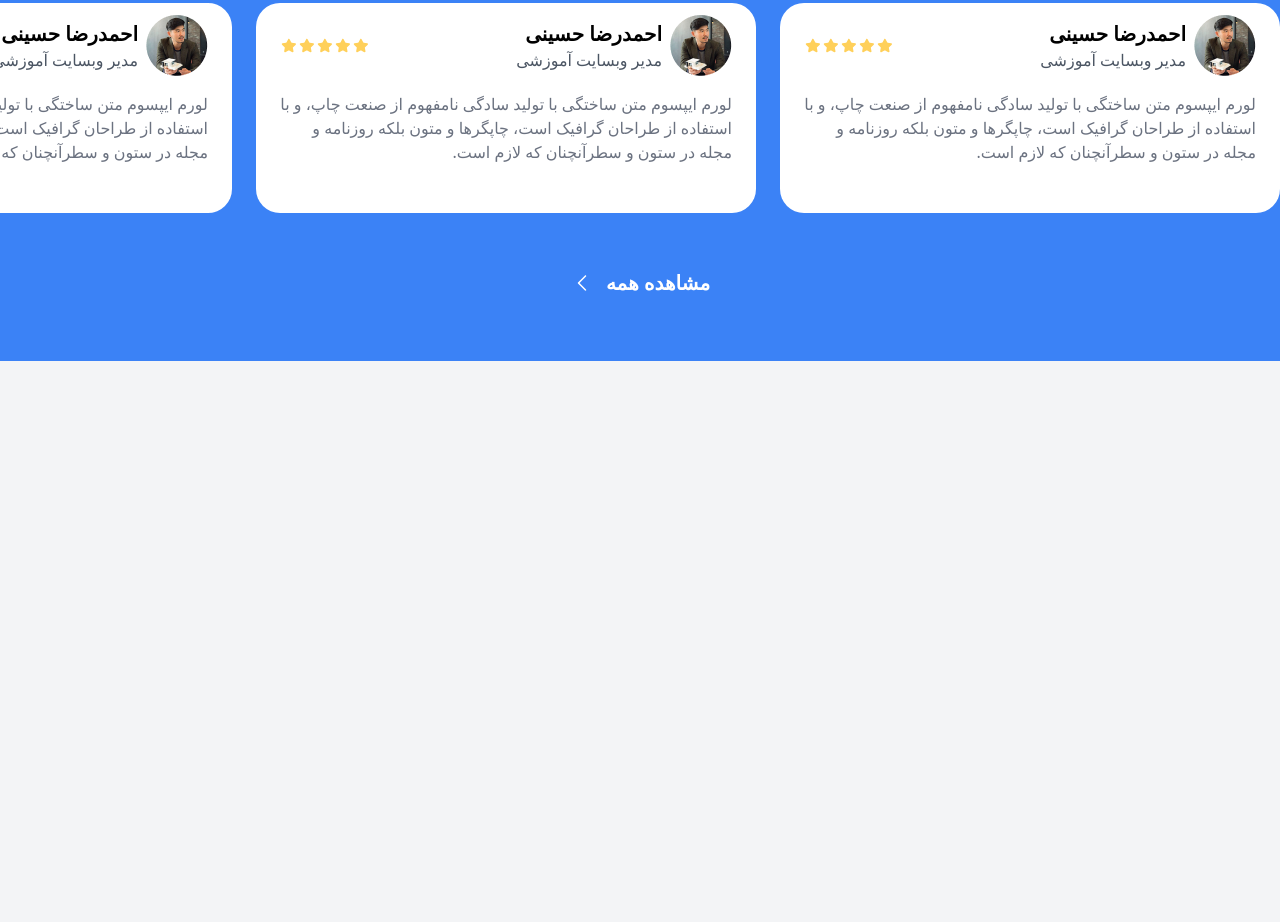
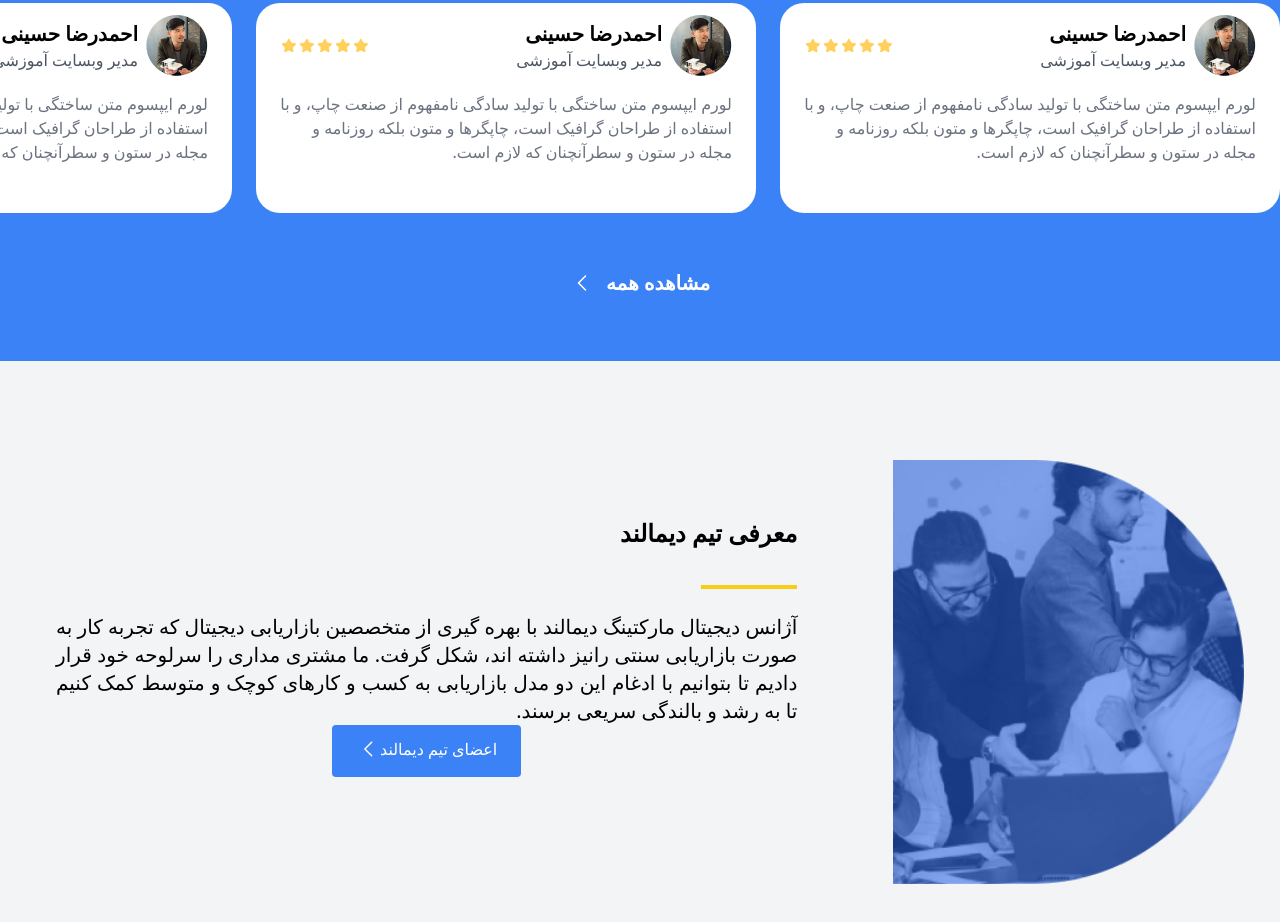
Before and after one commit to RoHa95/Demaland-Demo, a website: page public/index.html in a window 1280 px wide. Shown: the part 3602-4524 px from the top of the page. Before the commit the page ends 3963 px from the top, so only its background shows below. Drawn offline with Linux system fonts and the light colour scheme.

Commit message:
compeleted introduce me section

```diff
--- a/public/index.html
+++ b/public/index.html
@@ -801,7 +801,9 @@
     </div>
     <!-- Comments from our customers -->
     <div class="w-full bg-blue-500">
-      <div class="w-full container mx-auto 2xl:max-w-7xl flex flex-col gap-y-6 pb-6">
+      <div
+        class="w-full container mx-auto 2xl:max-w-7xl flex flex-col gap-y-6 pb-6"
+      >
         <div
           class="flex justify-start items-center pt-16 gap-x-3 text-white font-bold text-3xl"
         >
@@ -871,7 +873,9 @@
             <circle cx="8" cy="8" r="8" fill="white" fill-opacity="0.26" />
           </svg>
         </div>
-        <div class="flex justify-between items-center w-full overflow-x-scroll gap-x-6 pb-8 scrollbar-hidden">
+        <div
+          class="flex justify-between items-center w-full overflow-x-scroll gap-x-6 pb-8 scrollbar-hidden"
+        >
           <!-- card 1 -->
           <div
             class="flex flex-col bg-white rounded-3xl min-w-[500px] min-h-[210px] h-fit py-3 px-6 gap-y-4"
@@ -1277,18 +1281,63 @@
               در ستون و سطرآنچنان که لازم است.
             </div>
           </div>
-
         </div>
-        <div class=" flex justify-center items-center gap-x-3 pb-10">
-          <div class=" font-bold text-xl text-white cursor-pointer">مشاهده همه</div>
-          <svg width="24" height="24" viewBox="0 0 24 24" fill="none" xmlns="http://www.w3.org/2000/svg">
-            <path d="M16.0303 4.46967C16.2966 4.73594 16.3208 5.1526 16.1029 5.44621L16.0303 5.53033L9.561 12L16.0303 18.4697C16.2966 18.7359 16.3208 19.1526 16.1029 19.4462L16.0303 19.5303C15.7641 19.7966 15.3474 19.8208 15.0538 19.6029L14.9697 19.5303L7.96967 12.5303C7.7034 12.2641 7.6792 11.8474 7.89705 11.5538L7.96967 11.4697L14.9697 4.46967C15.2626 4.17678 15.7374 4.17678 16.0303 4.46967Z" fill="white"/>
+        <div class="flex justify-center items-center gap-x-3 pb-10">
+          <div class="font-bold text-xl text-white cursor-pointer">
+            مشاهده همه
+          </div>
+          <svg
+            width="24"
+            height="24"
+            viewBox="0 0 24 24"
+            fill="none"
+            xmlns="http://www.w3.org/2000/svg"
+          >
+            <path
+              d="M16.0303 4.46967C16.2966 4.73594 16.3208 5.1526 16.1029 5.44621L16.0303 5.53033L9.561 12L16.0303 18.4697C16.2966 18.7359 16.3208 19.1526 16.1029 19.4462L16.0303 19.5303C15.7641 19.7966 15.3474 19.8208 15.0538 19.6029L14.9697 19.5303L7.96967 12.5303C7.7034 12.2641 7.6792 11.8474 7.89705 11.5538L7.96967 11.4697L14.9697 4.46967C15.2626 4.17678 15.7374 4.17678 16.0303 4.46967Z"
+              fill="white"
+            />
           </svg>
-
         </div>
       </div>
     </div>
+    <!-- introduce me -->
+    <div class="w-full container mx-auto 2xl:max-w-7xl mt-12 mb-24">
+      <div class="w-full h-[475px] flex items-center justify-between">
+        <div class="w-1/3 h-full relative flex items-end">
 
+          <img
+            src="/assets/images/group.png"
+            alt="bg"
+            class="absolute z-20 bottom-0 left-4 pl-6 h-[424px]"
+          />
+        </div>
+        <div class="w-2/3 flex flex-col p-14 items-center">
+          <div class=" w-full flex items-center justify-start">
+            <div class="font-bold text-2xl mb-9">
+              معرفی تیم دیمالند          </div>
+          </div>
+
+          <div class="w-full flex items-center justify-start">
+            <div class="bg-yellow-400 h-1 w-24"></div>
+          </div>
+
+          <div class="text-xl font-thin pt-6 text-justify">
+            آژانس دیجیتال مارکتینگ دیمالند با بهره گیری از متخصصین بازاریابی
+            دیجیتال که تجربه کار به صورت بازاریابی سنتی رانیز داشته اند، شکل
+            گرفت. ما مشتری مداری را سرلوحه خود قرار دادیم تا بتوانیم با ادغام
+            این دو مدل بازاریابی به کسب و کارهای کوچک و متوسط کمک کنیم تا به رشد
+            و بالندگی سریعی برسند.
+          </div>
+          <div class=" flex items-center justify-center bg-blue-500 rounded px-6 pb-4 pt-3 cursor-pointer text-white">
+            <div>اعضای تیم دیمالند</div>
+            <svg width="24" height="24" viewBox="0 0 26 26" fill="none" xmlns="http://www.w3.org/2000/svg">
+              <path d="M17.5784 5.04172C17.8598 5.32312 17.8854 5.76346 17.6551 6.07376L17.5784 6.16265L10.7415 13L17.5784 19.8373C17.8598 20.1187 17.8854 20.559 17.6551 20.8693L17.5784 20.9582C17.297 21.2396 16.8567 21.2652 16.5464 21.0349L16.4575 20.9582L9.0597 13.5604C8.7783 13.279 8.75272 12.8387 8.98295 12.5284L9.0597 12.4395L16.4575 5.04172C16.767 4.73219 17.2689 4.73219 17.5784 5.04172Z" fill="white"/>
+              </svg>
+          </div>
+        </div>
+      </div>
+    </div>
     <script src="/src/js/javascript.js"></script>
   </body>
 </html>
```
Also changed, not shown: assets/images/group.png (added), public/build/tailwind.css. Lines whose indentation alone changed are shown as unchanged.
